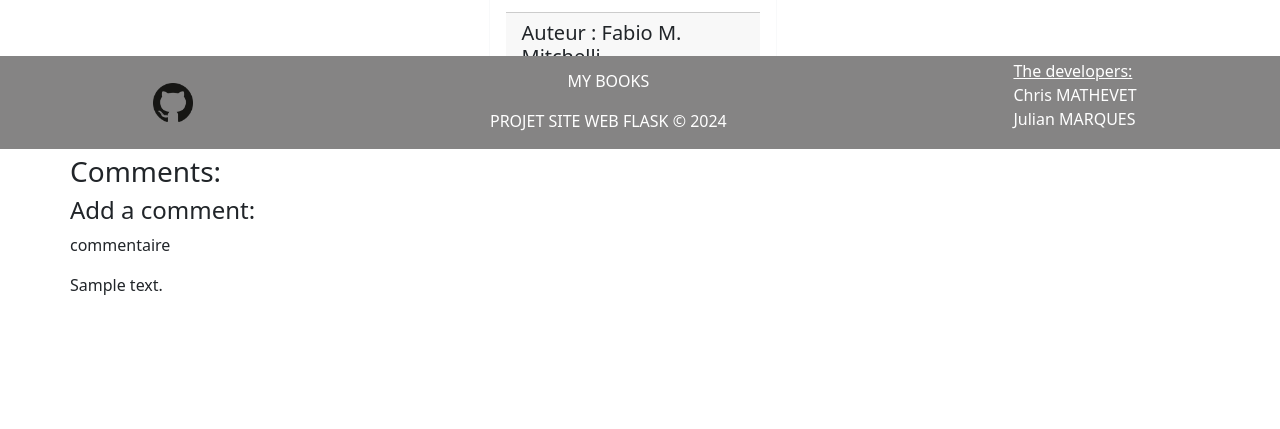
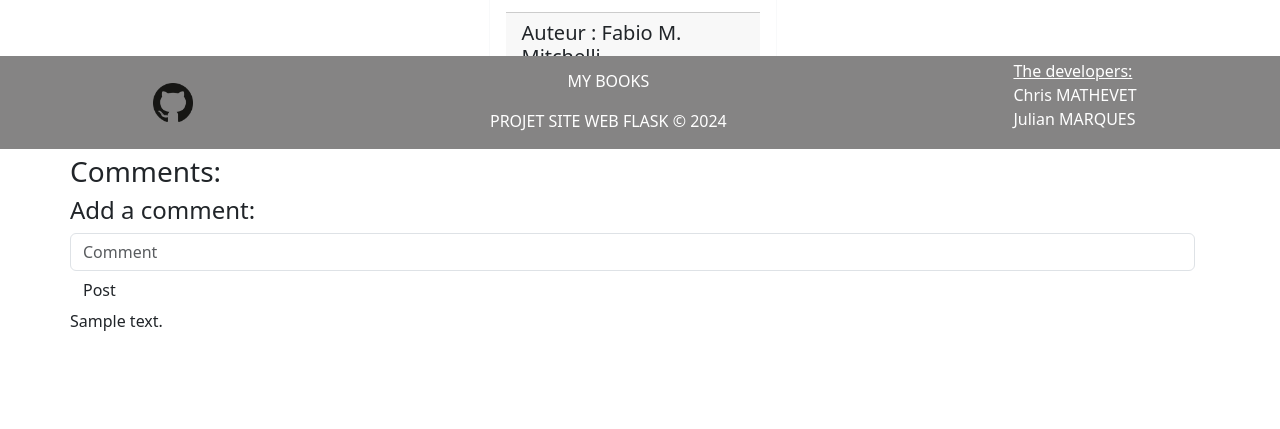
Before and after one commit to chris-mathevet/Flask-Web, a Flask app: page /view/book/1 in a window 1280 px wide. Shown: the part 651-1080 px from the top of the page. Before the commit the page ends 946 px from the top, so only its background shows below. Run offline with Flask 3, Linux system fonts and the light colour scheme; a user stored in the database is signed in; tables that the repository leaves empty hold one stand-in row (values such as "Sample post"); some libraries are stand-ins or nearby versions.

Commit message:
ajout de commentaires

```diff
--- a/myApp/models.py
+++ b/myApp/models.py
@@ -92,6 +92,7 @@
     comm = Comment.query.get_or_404(username = user.username, book_id = book.id)
     if comm == None:
         comm = Comment(username = user.username,book_id = book.id, comment = commentaire)
+        db.session.add(comm)
     else:
         comm.commentaire = commentaire
 
--- a/myApp/templates/detail.html
+++ b/myApp/templates/detail.html
@@ -53,7 +53,11 @@
                 {% else %}
                         <section>
                                 <h4>Add a comment:</h4>
-                                <p> commentaire </p>
+                                <form method="POST" action="{{ url_for('add_comment', book_id=book.id) }}">
+                                        {{ form.comment(size =50, class_="form-control",
+                                        placeholder ="Comment") }}
+                                        <button type="submit" class="btn btn-default">Post</button>
+                                </form>
                         </section>
                 {% endif %}
         {% endif %}
--- a/myApp/views.py
+++ b/myApp/views.py
@@ -36,6 +36,11 @@
 
 class SearchForm( FlaskForm ):
     search = StringField("Search")
+    def getSearch(self):
+        return self.search.data
+
+class CommentForm( FlaskForm ):
+    comment = StringField("Comment",validators =[DataRequired()])
     def getSearch(self):
         return self.search.data
 
@@ -117,7 +122,8 @@
 def detail(id):
     return render_template(
         "detail.html",
-        book=mod.get_book_by_id(int(id)))
+        book=mod.get_book_by_id(int(id)),
+        form = CommentForm())
 
 @app.route("/view/author/<id>")
 def one_author(id):
@@ -181,6 +187,15 @@
         return redirect(url_for("one_author", id=a.id))
     return render_template("edit-author.html", author=a, form=f)
 
+@app.route("/add/comment/<int:book_id>", methods =("POST",))
+@login_required
+def add_comment(book_id):
+    f = CommentForm()
+    if f.validate_on_submit():
+        book = mod.get_book_by_id(book_id)
+        mod.add_edit_comment(current_user,book,f.comment.data)
+        return redirect(url_for("detail",id=book_id))
+    return redirect(url_for("detail",id=book_id))
 
 # User
 
```
